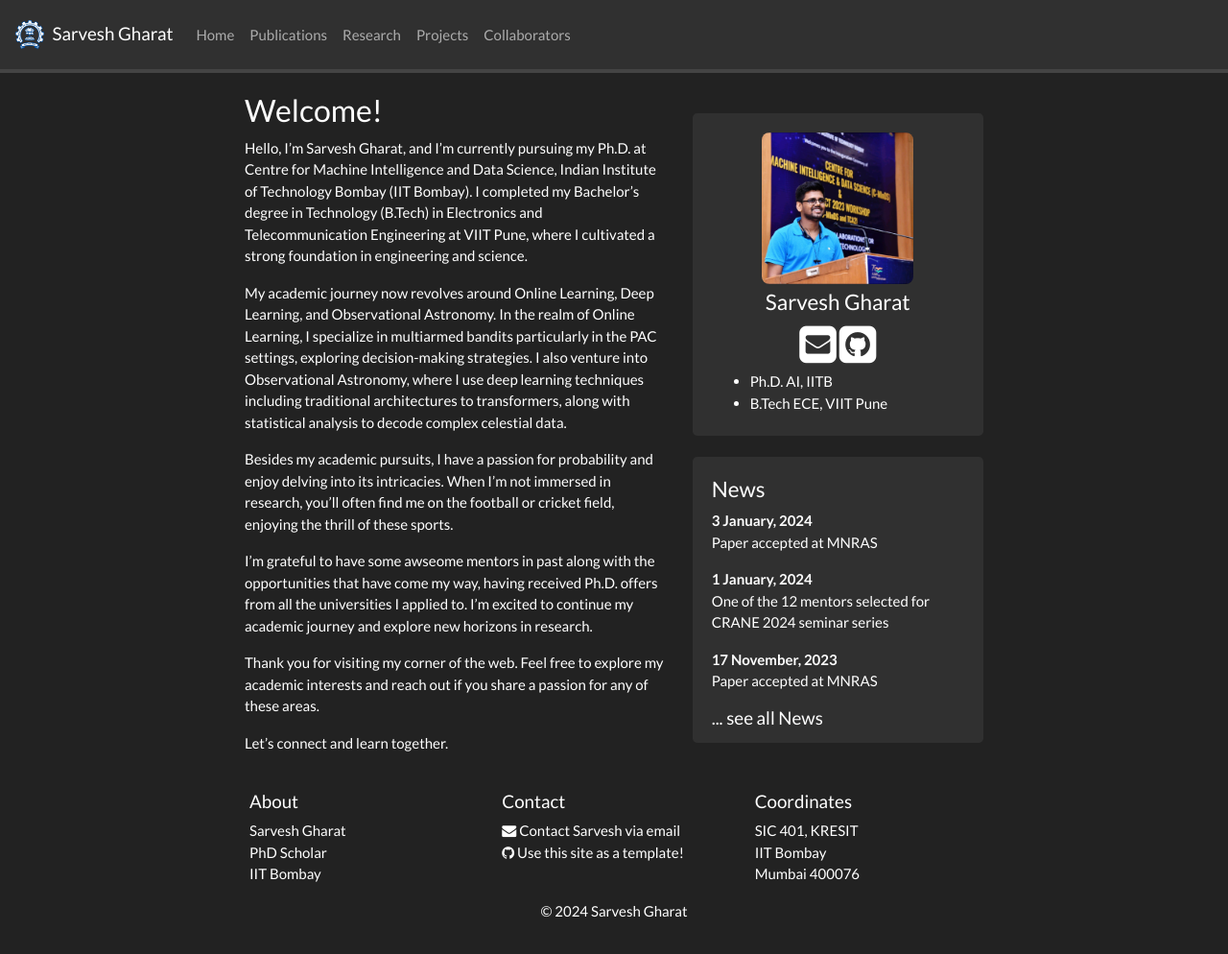
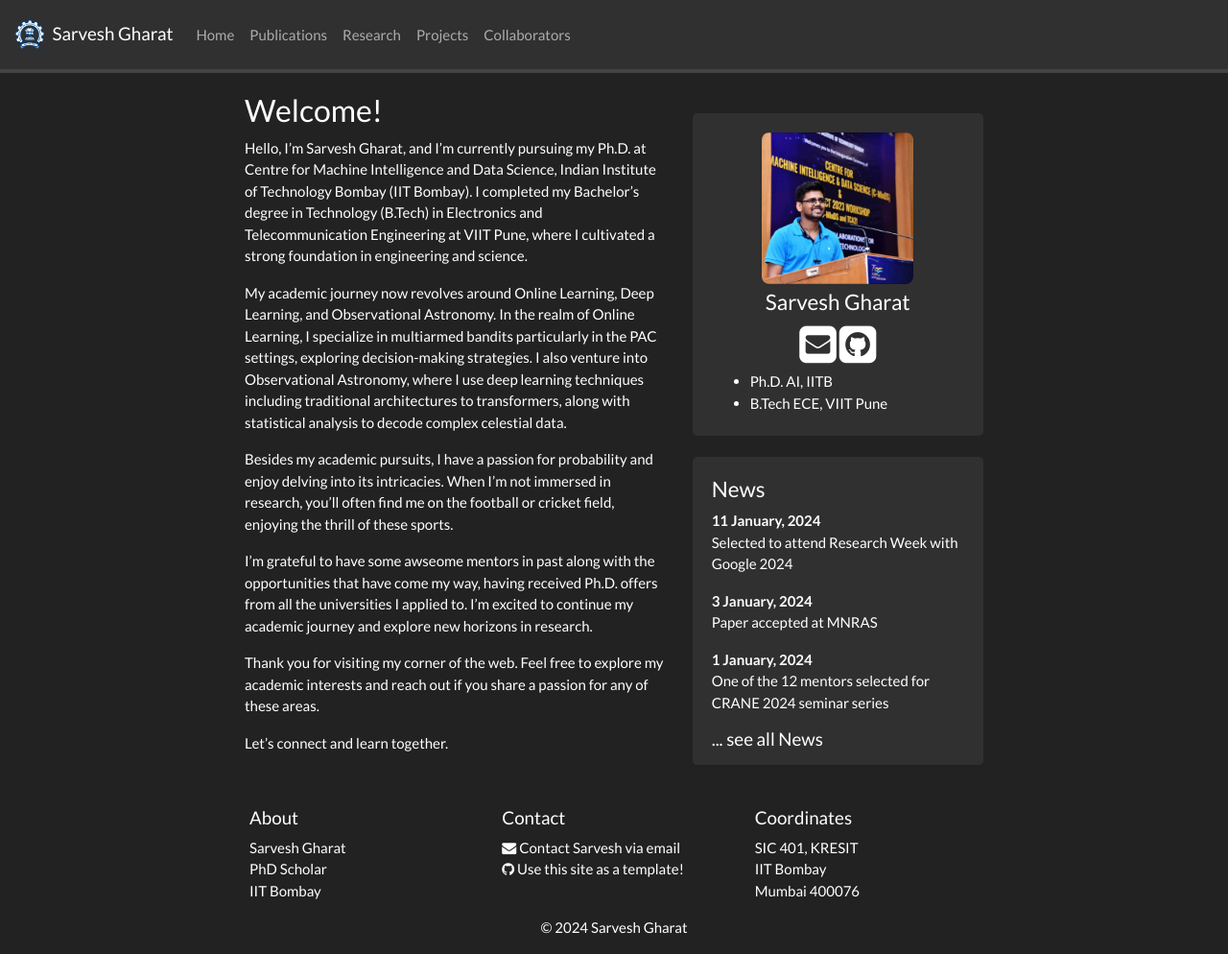
Before and after one commit to SarveshVGharat/SarveshVGharat.github.io, a Jekyll site: the page built from _pages/home.md, in a window 1280 px wide and 994 px high. Shown: the whole window at 96% size. Built offline with Jekyll 4.4.1, drawn with Linux system fonts in a browser that asks for light colours; nearby versions of some CDN libraries; a style sheet for code colours, icons or effects is not loaded.

Commit message:
Update news.yml

```diff
--- a/_data/news.yml
+++ b/_data/news.yml
@@ -1,3 +1,6 @@
+- date: 11 January, 2024
+  headline: "Selected to attend Research Week with Google 2024"
+
 - date: 3 January, 2024
   headline: "Paper accepted at MNRAS"
 
```
